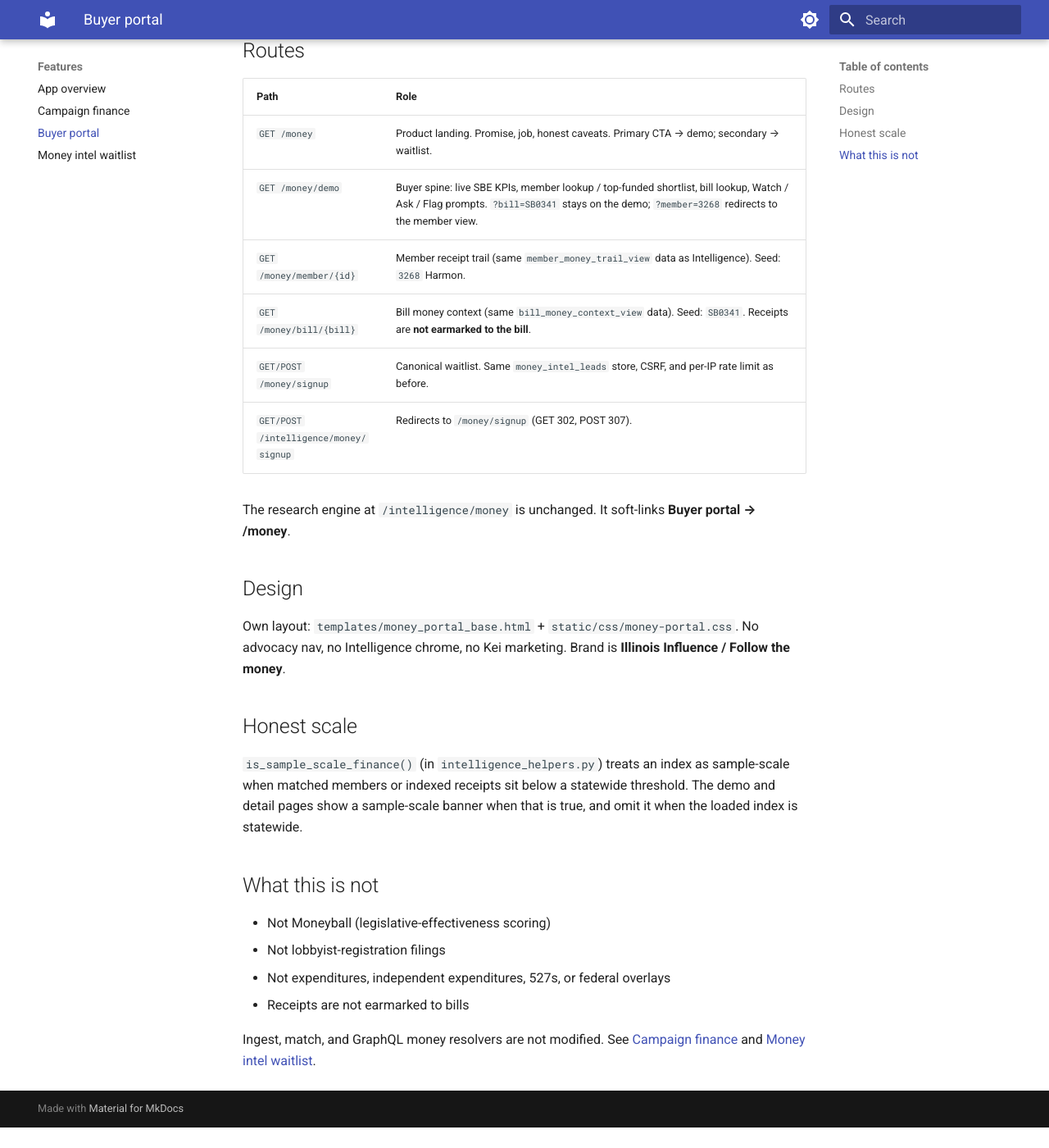
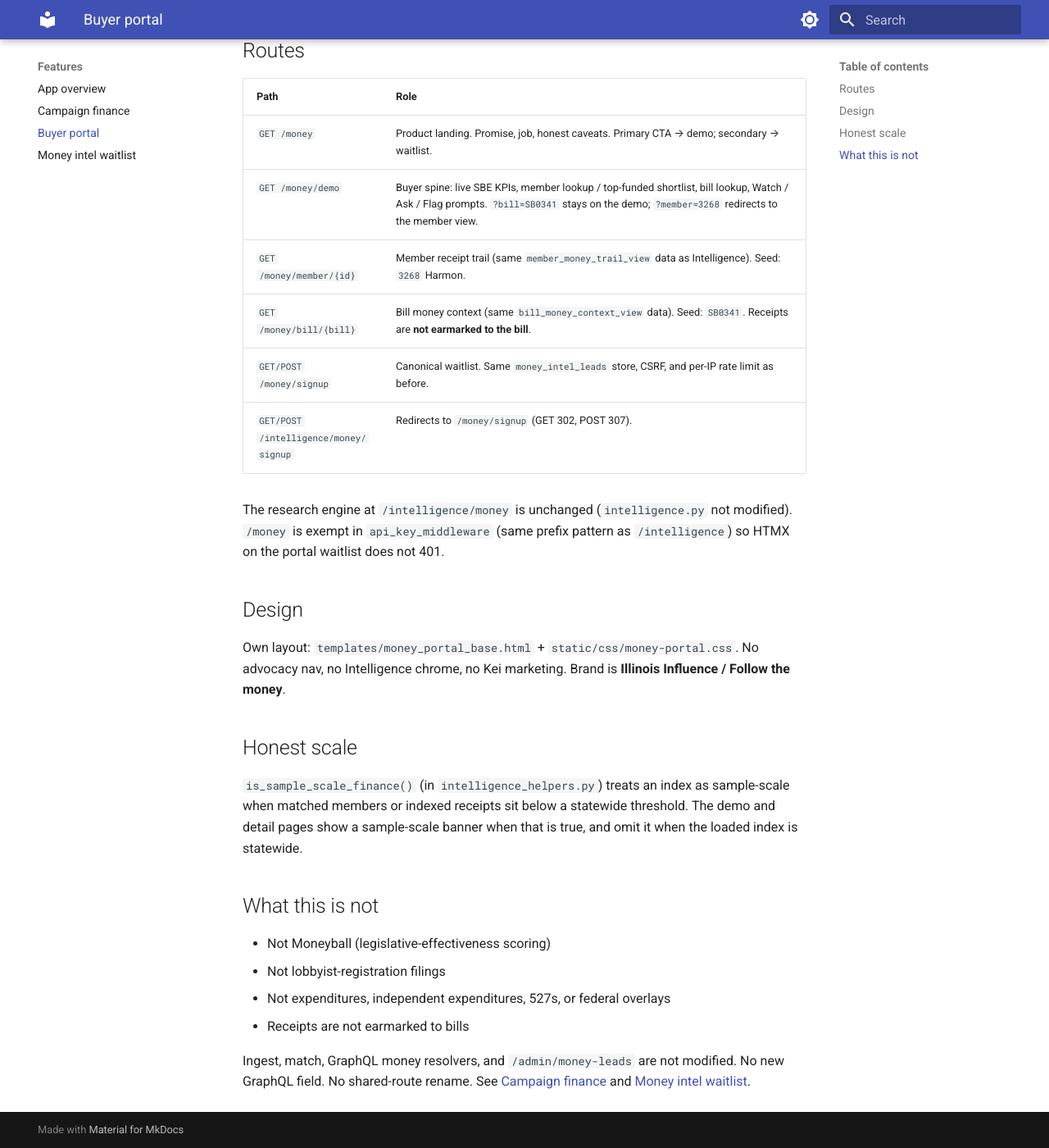
Before and after one commit to tyler-morales/ilga-graph, an MkDocs documentation site: the page built from docs/features/money-portal.md, in a window 1280 px wide and 1400 px high, scrolled down 368 px. Shown: the whole window at 82% size. Built offline with MkDocs 1.6.1 and Material for MkDocs 9.7.7, drawn with Linux system fonts in a browser that asks for light colours; before the commit the page ends 1743 px from its top, so only the background shows below that.

Commit message:
Honor engine-owner collision rules on the money portal.
Leave /intelligence/money, ingest/match, GraphQL money resolvers, and /admin/money-leads untouched. Exempt /money in api_key_middleware so portal HTMX does not 401. Waitlist stays on money_intel_leads; /intelligence/money/signup still redirects to /money/signup.

Co-authored-by: Tyler Morales  <tyler-morales@users.noreply.github.com>

```diff
--- a/docs/features/money-portal.md
+++ b/docs/features/money-portal.md
@@ -15,7 +15,7 @@ Per Hardball Ch 3 (`docs/hardball-spec/04-ch3-decision-making.md`), campaign mon
 | `GET/POST /money/signup` | Canonical waitlist. Same `money_intel_leads` store, CSRF, and per-IP rate limit as before. |
 | `GET/POST /intelligence/money/signup` | Redirects to `/money/signup` (GET 302, POST 307). |
 
-The research engine at `/intelligence/money` is unchanged. It soft-links **Buyer portal → /money**.
+The research engine at `/intelligence/money` is unchanged (`intelligence.py` not modified). `/money` is exempt in `api_key_middleware` (same prefix pattern as `/intelligence`) so HTMX on the portal waitlist does not 401.
 
 ## Design
 
@@ -32,4 +32,4 @@ Own layout: `templates/money_portal_base.html` + `static/css/money-portal.css`.
 - Not expenditures, independent expenditures, 527s, or federal overlays
 - Receipts are not earmarked to bills
 
-Ingest, match, and GraphQL money resolvers are not modified. See [Campaign finance](campaign-finance.md) and [Money intel waitlist](money-intel-signup.md).
+Ingest, match, GraphQL money resolvers, and `/admin/money-leads` are not modified. No new GraphQL field. No shared-route rename. See [Campaign finance](campaign-finance.md) and [Money intel waitlist](money-intel-signup.md).
--- a/src/ilga_graph/templates/intelligence_money.html
+++ b/src/ilga_graph/templates/intelligence_money.html
@@ -11,7 +11,6 @@
 
 <div class="money-intel-page">
     <p class="money-intel-kicker">Illinois Influence Graph</p>
-    <p class="money-intel-buyer-link"><a href="/money">Buyer portal →</a></p>
     <h1>Follow the money</h1>
     <p class="intel-subtitle">
         Official Illinois State Board of Elections campaign receipts matched to sitting
```
Also changed, not shown: README.md (+1 -1 lines), TODOS.md (+1 -1 lines), 4 other files.
